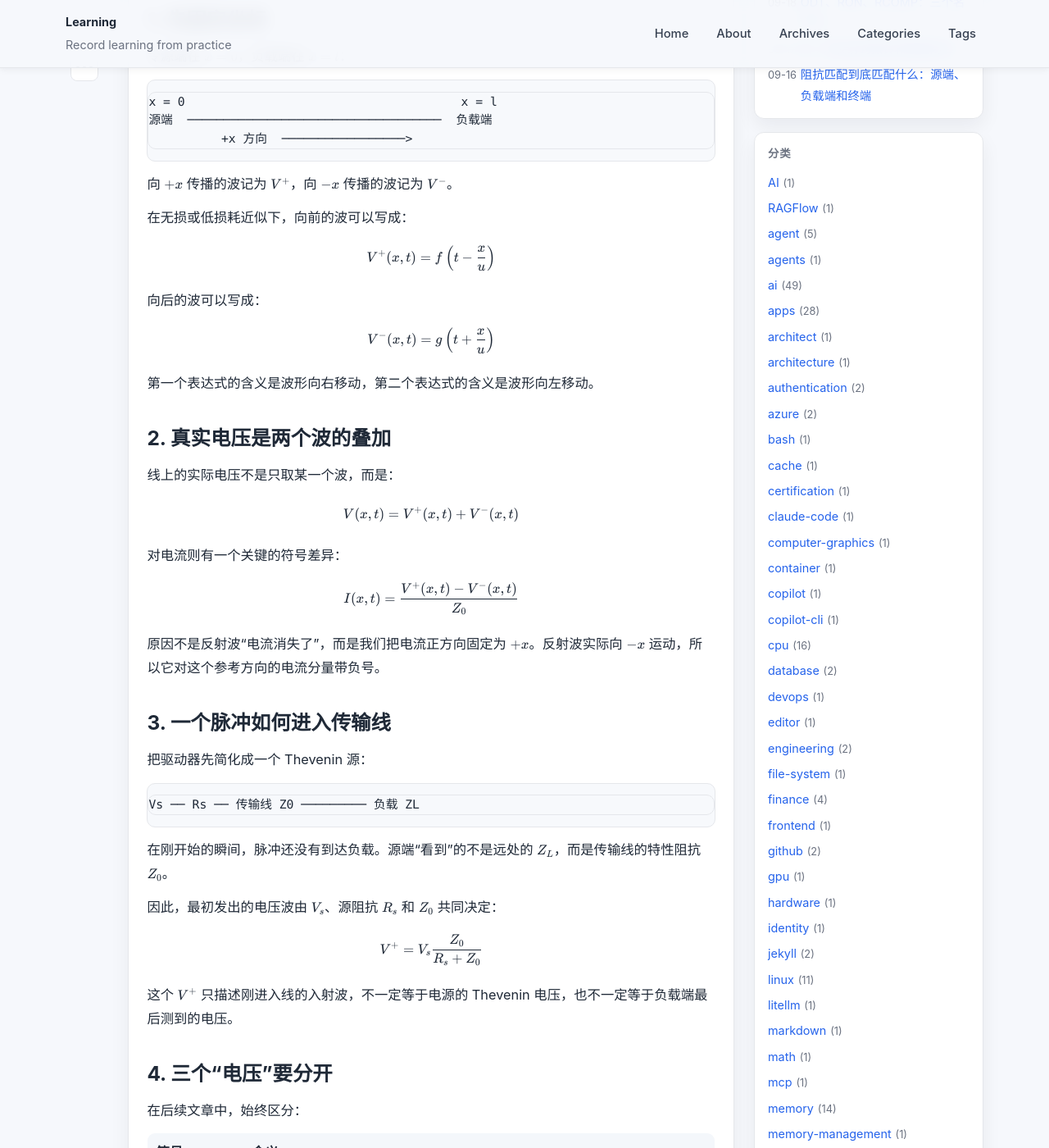
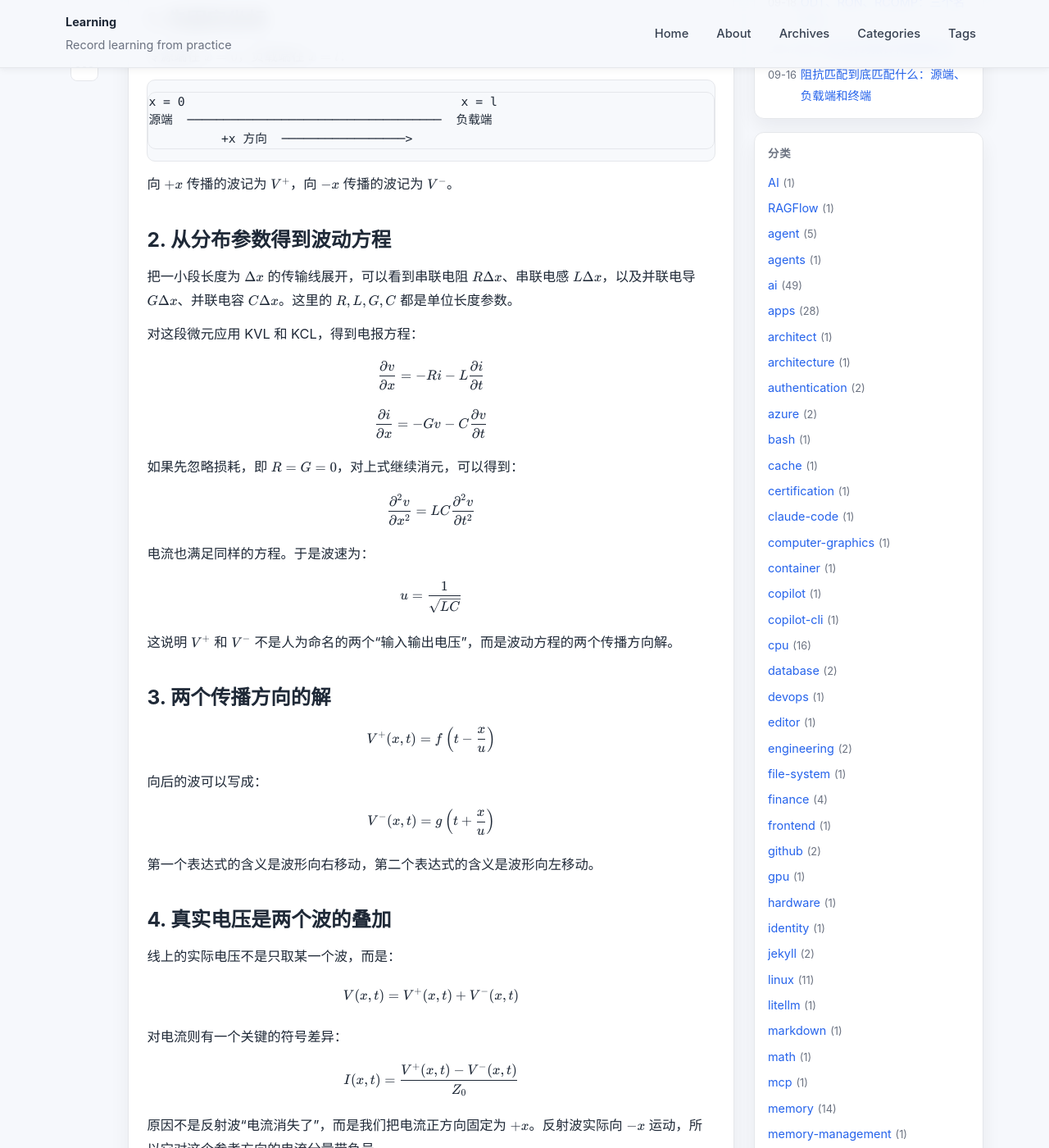
Before and after one commit to guominjia/learn, a Jekyll site: the page built from cpu/memory/_posts/2026-09-13-transmission-line-waves.md, in a window 1280 px wide and 1400 px high, scrolled down 399 px. Shown: the whole window at 82% size. Built offline with Jekyll 4.4.1, drawn with Linux system fonts in a browser that asks for light colours; some of the changed text lies outside the part shown.

Commit message:
feat(docs): Update article titles and descriptions for clarity and consistency in transmission line series

```diff
--- a/cpu/memory/_posts/2026-09-13-transmission-line-waves.md
+++ b/cpu/memory/_posts/2026-09-13-transmission-line-waves.md
@@ -21,7 +21,38 @@ x = 0                                      x = l
 
 向 $+x$ 传播的波记为 $V^+$，向 $-x$ 传播的波记为 $V^-$。
 
-在无损或低损耗近似下，向前的波可以写成：
+## 2. 从分布参数得到波动方程
+
+把一小段长度为 $\Delta x$ 的传输线展开，可以看到串联电阻 $R\Delta x$、串联电感 $L\Delta x$，以及并联电导 $G\Delta x$、并联电容 $C\Delta x$。这里的 $R,L,G,C$ 都是单位长度参数。
+
+对这段微元应用 KVL 和 KCL，得到电报方程：
+
+$$
+\frac{\partial v}{\partial x}
+=-Ri-L\frac{\partial i}{\partial t}
+$$
+
+$$
+\frac{\partial i}{\partial x}
+=-Gv-C\frac{\partial v}{\partial t}
+$$
+
+如果先忽略损耗，即 $R=G=0$，对上式继续消元，可以得到：
+
+$$
+\frac{\partial^2 v}{\partial x^2}
+=LC\frac{\partial^2 v}{\partial t^2}
+$$
+
+电流也满足同样的方程。于是波速为：
+
+$$
+u=\frac{1}{\sqrt{LC}}
+$$
+
+这说明 $V^+$ 和 $V^-$ 不是人为命名的两个“输入输出电压”，而是波动方程的两个传播方向解。
+
+## 3. 两个传播方向的解
 
 $$
 V^+(x,t)=f\left(t-\frac{x}{u}\right)
@@ -102,6 +133,30 @@ $$
 $$
 
 这就是为什么不能只把 $V^+$ 和 $V^-$ 当作两个普通节点电压。它们带有传播方向和对应的电流方向信息。
+
+## 8. 有损传输线的频域形式
+
+真实传输线通常不能完全忽略 $R$ 和 $G$。在正弦稳态下，令电压和电流的相量为 $V(x)$ 和 $I(x)$，电报方程变为：
+
+$$
+\frac{dV}{dx}=-(R+j\omega L)I
+$$
+
+$$
+\frac{dI}{dx}=-(G+j\omega C)V
+$$
+
+定义传播常数和特性阻抗：
+
+$$
+\gamma=\sqrt{(R+j\omega L)(G+j\omega C)}
+$$
+
+$$
+Z_0=\sqrt{\frac{R+j\omega L}{G+j\omega C}}
+$$
+
+其中 $\gamma=\alpha+j\beta$，$\alpha$ 描述衰减，$\beta$ 描述相位变化。低损耗时，这些式子退化为前面使用的 $u\approx1/\sqrt{LC}$ 和 $Z_0\approx\sqrt{L/C}$。
 
 ## 本篇结论
 
```
Also changed, not shown: other parts of cpu/memory/_posts/2026-09-13-transmission-line-waves.md (+4 -4 lines), cpu/memory/_posts/2026-09-15-5v-25v-open-circuit.md (+27 -1 lines), cpu/memory/_posts/2026-09-16-impedance-matching.md (+35 -2 lines), cpu/memory/_posts/2026-09-17-ringing-overshoot-eye.md (+8 -0 lines), cpu/memory/transmission-line-ddr5-series.md (+5 -3 lines).
